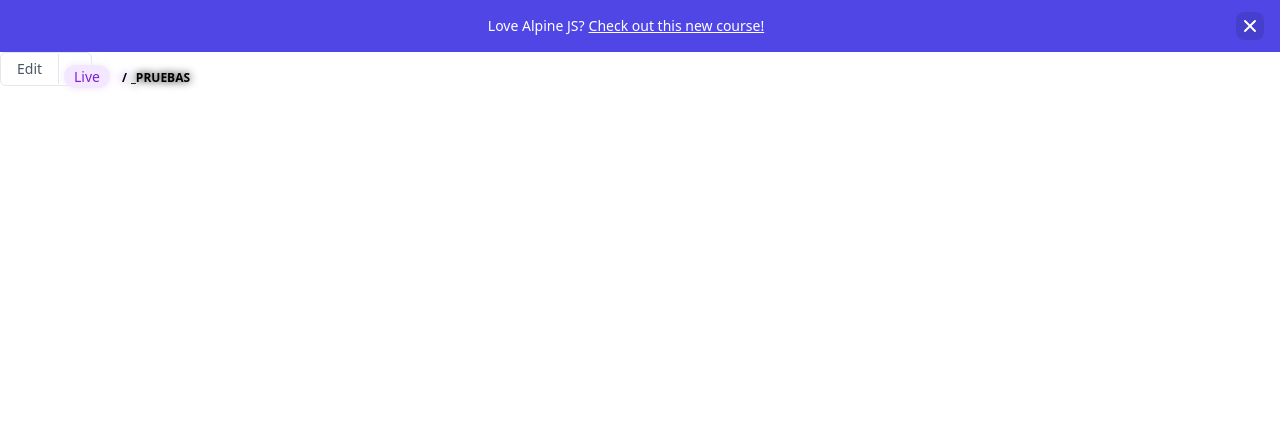
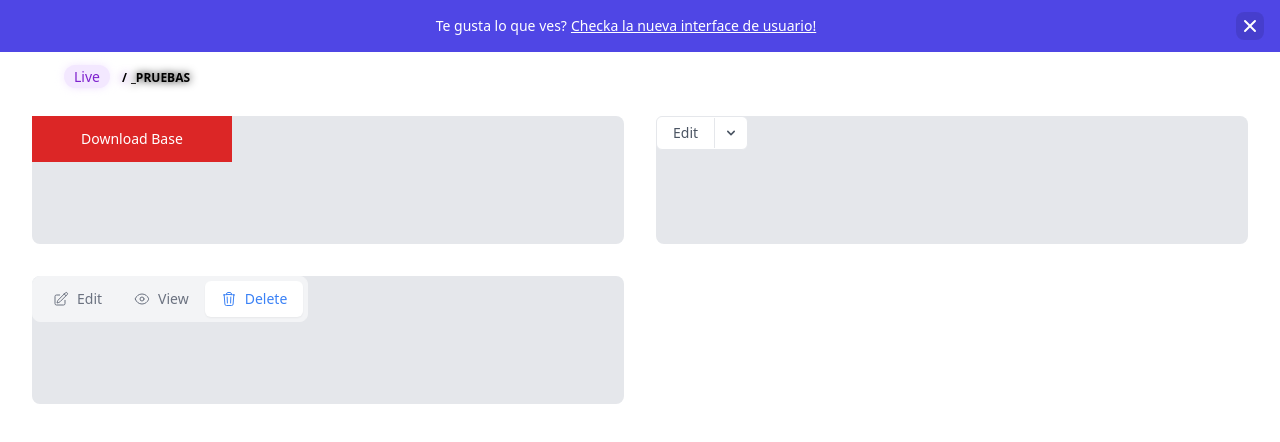
Before and after one commit to Martogramer/interface-react-vite-shadcdn, a React (Vite) app: page /_PRUEBAS in a window 1280 px wide. Shown: the top 442 px of the page. Built offline with nearby package versions, Linux system fonts and the light colour scheme.

Commit message:
"Updated NotificationBar and DropdownMenu components, removed UsernameInput component, modified CustomComponents page, and refactored routes"

```diff
--- a/src/components/_Customs2024/alerts/NotificationBar.tsx
+++ b/src/components/_Customs2024/alerts/NotificationBar.tsx
@@ -28,8 +28,8 @@ const NotificationBar: React.FC = () => {
 
         </div>
         <p className="text-sm text-center  font-medium">
-          Love Alpine JS?
-          <a href="#" className="inline-block underline ml-1">Check out this new course!</a>
+          Te gusta lo que ves?
+          <a href="#" className="inline-block underline ml-1">Checka la nueva interface de usuario!</a>
         </p>
 
         <button
--- /dev/null
+++ b/src/components/_Customs2024/buttons/CustomButton.tsx
@@ -0,0 +1,43 @@
+import React from 'react';
+
+interface ButtonProps {
+  text: string;
+  href: string;
+  variant: 'base' | 'border';
+}
+
+const CustomButton: React.FC<ButtonProps> = ({ text, href, variant }) => {
+  return (
+    <>
+      {variant === 'base' ? (
+        <a
+          className="group relative inline-block text-sm font-medium text-white focus:outline-none focus:ring focus:ring-red-300"
+          href={href}
+          aria-label={text}
+        >
+          <span className="absolute inset-0 border border-red-600 group-active:border-red-500"></span>
+          <span
+            className="block border border-red-600 bg-red-600 px-12 py-3 transition-transform duration-200 active:border-red-500 active:bg-red-500 group-hover:-translate-x-1 group-hover:-translate-y-1"
+          >
+            {text}
+          </span>
+        </a>
+      ) : (
+        <a
+          className="group relative inline-block text-sm font-medium text-red-600 focus:outline-none focus:ring focus:ring-red-300 active:text-red-500"
+          href={href}
+          aria-label={text}
+        >
+          <span className="absolute inset-0 border border-current"></span>
+          <span
+            className="block border border-current bg-white px-12 py-3 transition-transform duration-200 group-hover:-translate-x-1 group-hover:-translate-y-1"
+          >
+            {text}
+          </span>
+        </a>
+      )}
+    </>
+  );
+};
+
+export default CustomButton;
--- /dev/null
+++ b/src/components/_Customs2024/containers/buttonGroups/ActionButtonGroup.tsx
@@ -0,0 +1,57 @@
+import React from 'react';
+
+interface ActionButtonProps {
+  icon: React.ReactNode;
+  label: string;
+  onClick?: () => void;
+  variant?: 'default' | 'primary';
+}
+
+const ActionButton: React.FC<ActionButtonProps> = ({ icon, label, onClick, variant = 'default' }) => {
+  const baseClasses = "inline-flex items-center gap-2 rounded-md px-4 py-2 text-sm transition";
+  const defaultClasses = "text-gray-500 hover:text-gray-700";
+  const primaryClasses = "bg-white text-blue-500 shadow-sm";
+  const classes = variant === 'default' ? `${baseClasses} ${defaultClasses}` : `${baseClasses} ${primaryClasses}`;
+
+  return (
+    <button onClick={onClick} className={classes}>
+      {icon}
+      {label}
+    </button>
+  );
+};
+
+const ActionButtonGroup: React.FC = () => {
+  return (
+    <div className="inline-flex rounded-lg border border-gray-100 bg-gray-100 p-1">
+      <ActionButton
+        icon={
+          <svg xmlns="http://www.w3.org/2000/svg" fill="none" viewBox="0 0 24 24" strokeWidth="1.5" stroke="currentColor" className="h-4 w-4">
+            <path strokeLinecap="round" strokeLinejoin="round" d="M16.862 4.487l1.687-1.688a1.875 1.875 0 112.652 2.652L10.582 16.07a4.5 4.5 0 01-1.897 1.13L6 18l.8-2.685a4.5 4.5 0 011.13-1.897l8.932-8.931zm0 0L19.5 7.125M18 14v4.75A2.25 2.25 0 0115.75 21H5.25A2.25 2.25 0 013 18.75V8.25A2.25 2.25 0 015.25 6H10" />
+          </svg>
+        }
+        label="Edit"
+      />
+      <ActionButton
+        icon={
+          <svg xmlns="http://www.w3.org/2000/svg" fill="none" viewBox="0 0 24 24" strokeWidth="1.5" stroke="currentColor" className="h-4 w-4">
+            <path strokeLinecap="round" strokeLinejoin="round" d="M2.036 12.322a1.012 1.012 0 010-.639C3.423 7.51 7.36 4.5 12 4.5c4.638 0 8.573 3.007 9.963 7.178.07.207.07.431 0 .639C20.577 16.49 16.64 19.5 12 19.5c-4.638 0-8.573-3.007-9.963-7.178z" />
+            <path strokeLinecap="round" strokeLinejoin="round" d="M15 12a3 3 0 11-6 0 3 3 0 016 0z" />
+          </svg>
+        }
+        label="View"
+      />
+      <ActionButton
+        icon={
+          <svg xmlns="http://www.w3.org/2000/svg" fill="none" viewBox="0 0 24 24" strokeWidth="1.5" stroke="currentColor" className="h-4 w-4">
+            <path strokeLinecap="round" strokeLinejoin="round" d="M14.74 9l-.346 9m-4.788 0L9.26 9m9.968-3.21c.342.052.682.107 1.022.166m-1.022-.165L18.16 19.673a2.25 2.25 0 01-2.244 2.077H8.084a2.25 2.25 0 01-2.244-2.077L4.772 5.79m14.456 0a48.108 48.108 0 00-3.478-.397m-12 .562c.34-.059.68-.114 1.022-.165m0 0a48.11 48.11 0 013.478-.397m7.5 0v-.916c0-1.18-.91-2.164-2.09-2.201a51.964 51.964 0 00-3.32 0c-1.18.037-2.09 1.022-2.09 2.201v.916m7.5 0a48.667 48.667 0 00-7.5 0" />
+          </svg>
+        }
+        label="Delete"
+        variant="primary"
+      />
+    </div>
+  );
+};
+
+export default ActionButtonGroup;
--- /dev/null
+++ b/src/components/_Customs2024/containers/grid/CustomGrid.tsx
@@ -0,0 +1,20 @@
+import React from 'react';
+
+interface GridProps {
+  columns: number;
+  content: React.ReactNode[];
+}
+
+const CustomGrid: React.FC<GridProps> = ({ columns, content }) => {
+  return (
+    <div className={`grid grid-cols-1 gap-4 lg:grid-cols-${columns} lg:gap-8`}>
+      {content.map((item, index) => (
+        <div key={index} className="h-32 rounded-lg bg-gray-200">
+          {item}
+        </div>
+      ))}
+    </div>
+  );
+};
+
+export default CustomGrid;
--- a/src/components/_Customs2024/dropdown/dropdownSimple/DropdownMenu.tsx
+++ b/src/components/_Customs2024/dropdown/dropdownSimple/DropdownMenu.tsx
@@ -10,7 +10,7 @@ const DropdownMenu: React.FC<DropdownMenuProps> = ({ items }) => {
   const [isOpen, setIsOpen] = useState(false);
 
   return (
-    <div className="relative">
+    <div className="fixed">
       <div className="inline-flex items-center overflow-hidden rounded-md border bg-white">
         <a
           href="#"
--- a/src/pages/_PRUEBAS/CustomComponents.tsx
+++ b/src/pages/_PRUEBAS/CustomComponents.tsx
@@ -1,3 +1,6 @@
+import CustomButton from "@/components/_Customs2024/buttons/CustomButton";
+import ActionButtonGroup from "@/components/_Customs2024/containers/buttonGroups/ActionButtonGroup";
+import CustomGrid from "@/components/_Customs2024/containers/grid/CustomGrid";
 import DropdownMenu from "@/components/_Customs2024/dropdown/dropdownSimple/DropdownMenu";
 import React from "react";
 
@@ -19,10 +22,30 @@ const menuItems: ItemType[] = [
     type: "button",
   },
 ];
+
 const CustomComponents: React.FC = () => {
   return (
     <>
-      <DropdownMenu items={menuItems} />
+      <div className="mx-auto max-w-screen-xl px-4 py-16 sm:px-6 lg:px-8">
+        <CustomGrid
+          columns={2}
+          content={[
+            <div>
+              <div>
+                <CustomButton text="Download Base" href="#" variant="base" />
+              </div>
+            </div>,
+            <div>
+              <div>
+                <DropdownMenu items={menuItems} />
+              </div>
+            </div>,
+            <div>
+              <ActionButtonGroup />
+            </div>,
+          ]}
+        />
+      </div>
     </>
   );
 };
--- a/src/routes/childrenRoutes.tsx
+++ b/src/routes/childrenRoutes.tsx
@@ -1,3 +1,4 @@
+import CustomComponents from "@/pages/_PRUEBAS/CustomComponents"
 import TablerUsers from "@/pages/admin/TablerUsers"
 import DashboardCrud from "@/pages/users/DashboardCrud"
 import Dashboard from "@/pages/users/DashboardTablerInfo"
@@ -39,6 +40,10 @@ export const user = [
     {
         path: 'tableruser',
         element: <TablerUsers/>,
+    },
+    {
+        path: '_PRUEBAS',
+        element: <CustomComponents/>,
     }
 ]
 export const admin = [
```
Also changed, not shown: src/components/_Customs2024/inputs/UsernameInput.tsx (renamed from src/components/inputs/UsernameInput.tsx), src/routes/conditional/ProtectedRouteAdmin.tsx (renamed from src/routes/ProtectedRouteAdmin.tsx).
